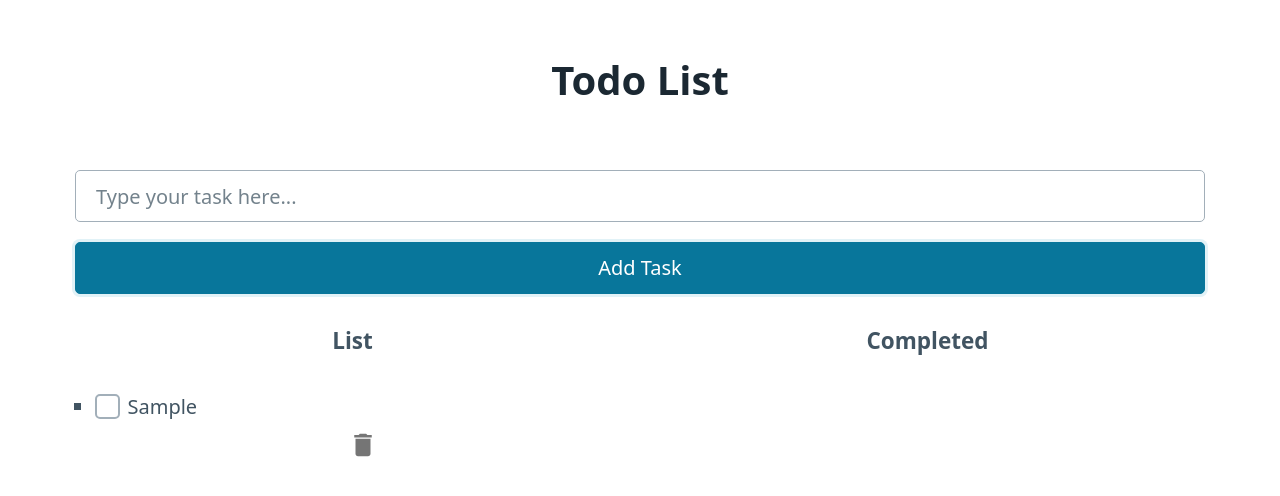
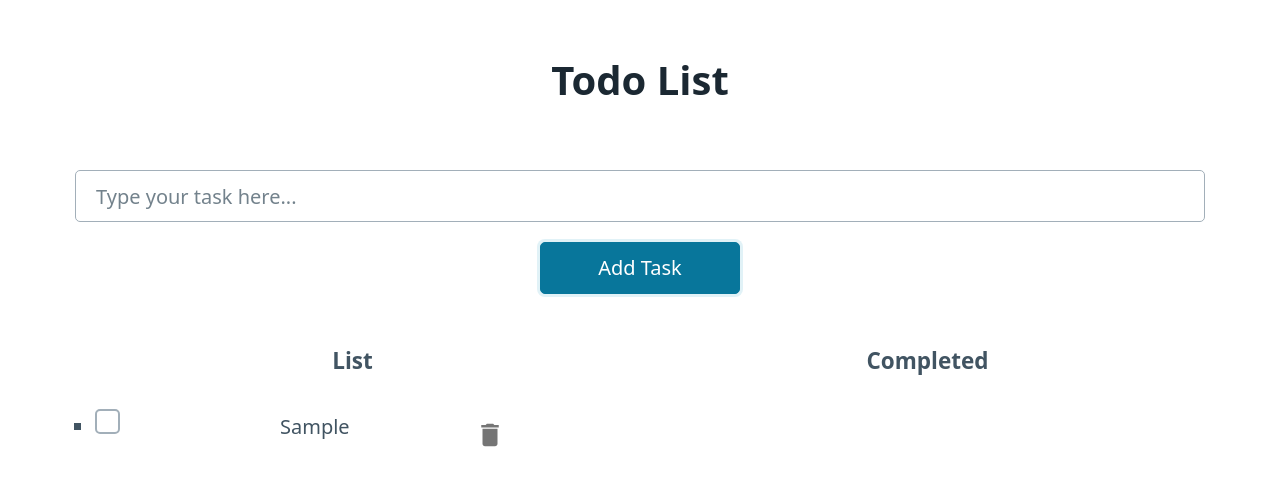
Before and after one commit to dnabil/todo-list, a Next.js app in the folder todo-list-fe/: page /todo in a window 1280 px wide. Both pictures are taken after typing "Sample" into the empty fields and a click on the button "Add Task". Shown: the top 496 px of the page. Built offline with nearby package versions, Linux system fonts and the light colour scheme.

Commit message:
minor changes on todo.js

```diff
--- a/todo-list-fe/pages/todo.js
+++ b/todo-list-fe/pages/todo.js
@@ -40,31 +40,37 @@ const TodoList = () => {
                     value={input}
                     onChange={(e) => setInput(e.target.value)}
                 />
+                <div className="container" style={{ width: '200px' }}>
                     <button type="submit">Add Task</button>
+                </div>
             </form>
-            <div class="grid">
-                <h5 style={{ textAlign: 'center'}}>List</h5>
-                <h5 style={{ textAlign: 'center'}}>Completed</h5>
+            <div class="grid" style={{ paddingTop: '20px' }}>
+                <h5 style={{ textAlign: 'center' }}>List</h5>
+                <h5 style={{ textAlign: 'center' }}>Completed</h5>
             </div>
             <div class="grid">
                 <ul>
                     {todos.map((todo, index) => (
                         <li key={index}>
-                            <input type="checkbox" onChange={() => markAsCompleted(index)} />
+                            <div class="grid">
+                            <input type="checkbox" onChange={() => markAsCompleted(index)}/>
                             {todo}
-                            <IconButton onClick={() => deleteTodo(index)}>
+                            <IconButton onClick={() => deleteTodo(index)} style={{ width: '50px' }}>
                                 <DeleteIcon />
                             </IconButton>
+                            </div>
                         </li>
                     ))}
                 </ul>
                 <ul>
                     {completed.map((todo, index) => (
                         <li key={index} style={{ textDecoration: 'line-through' }}>
+                            <div class="grid">
                             {todo}
-            <IconButton onClick={() => deleteCompletedTodo(index)}>
+                            <IconButton onClick={() => deleteCompletedTodo(index)} style={{ width: '50px' }}>
                                 <DeleteIcon />
                             </IconButton>
+                            </div>
                         </li>
                     ))}
                 </ul>
```
Lines whose indentation alone changed are shown as unchanged.
